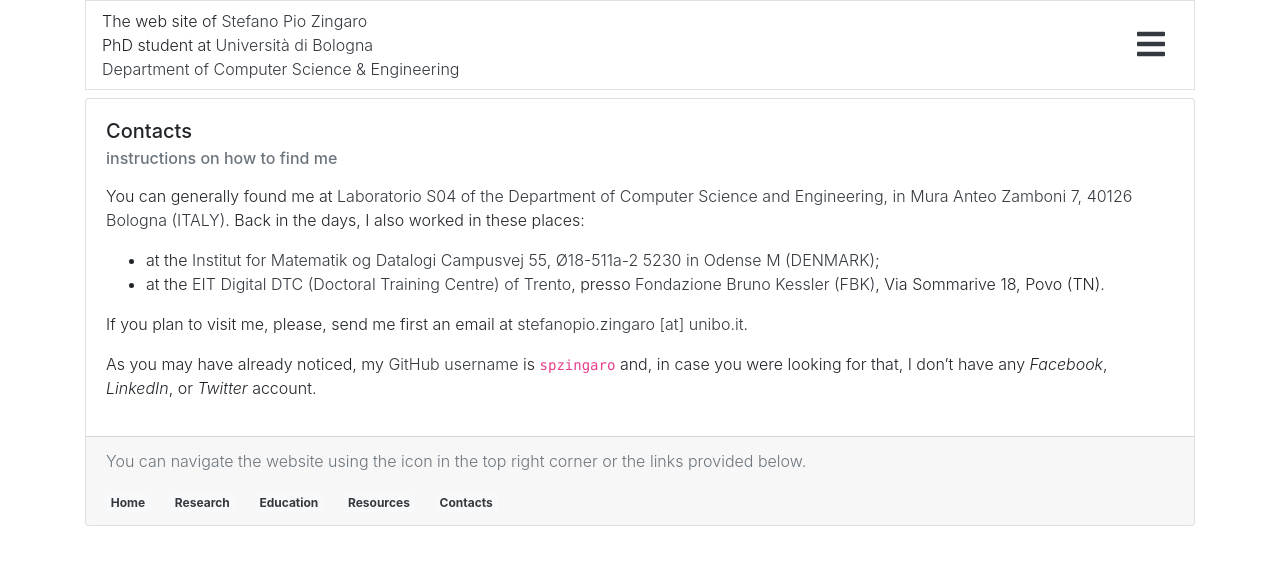
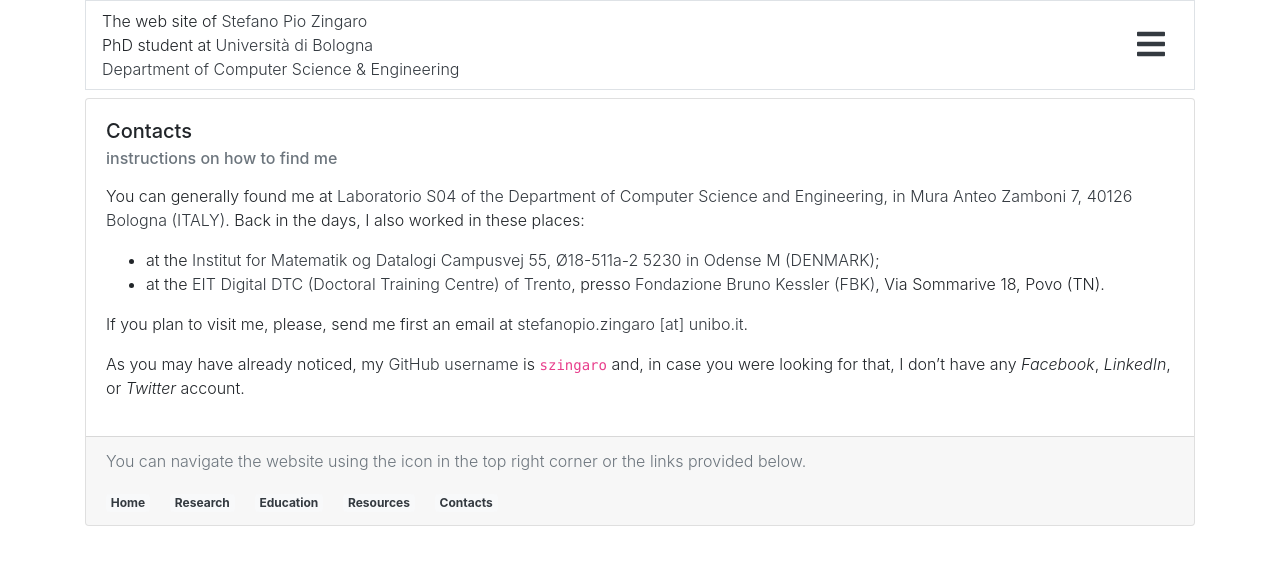
Before and after one commit to saltgz/saltgz.github.io, a Jekyll site: the page built from _pages/contacts.md, in a window 1280 px wide. Shown: the top 565 px of the page. Built offline with Jekyll 4.4.1, drawn with Linux system fonts in a browser that asks for light colours; nearby versions of some CDN libraries.

Commit message:
Update contacts.md

```diff
--- a/_pages/contacts.md
+++ b/_pages/contacts.md
@@ -12,6 +12,6 @@
 If you plan to visit me, please, send me first an email at [stefanopio.zingaro
 [at] unibo.it](mailto:stefanopio.zingaro@unibo.it).
 
-As you may have already noticed, my [GitHub username](https://github.com/spzingaro) is
-`spzingaro` and, in case you were looking for that, I don't have any *Facebook*,
+As you may have already noticed, my [GitHub username](https://github.com/szingaro) is
+`szingaro` and, in case you were looking for that, I don't have any *Facebook*,
 *LinkedIn*, or *Twitter* account.
```
